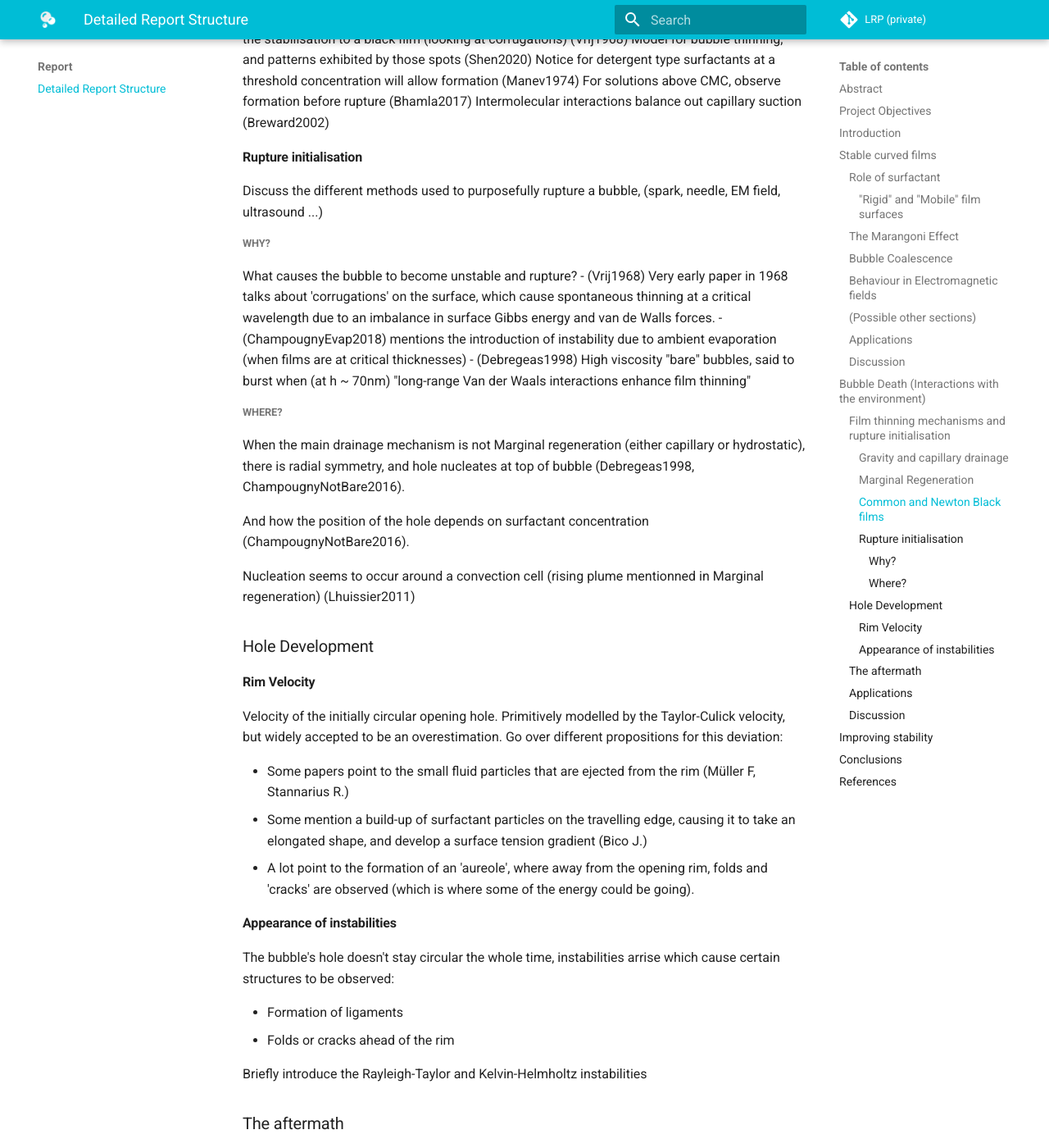
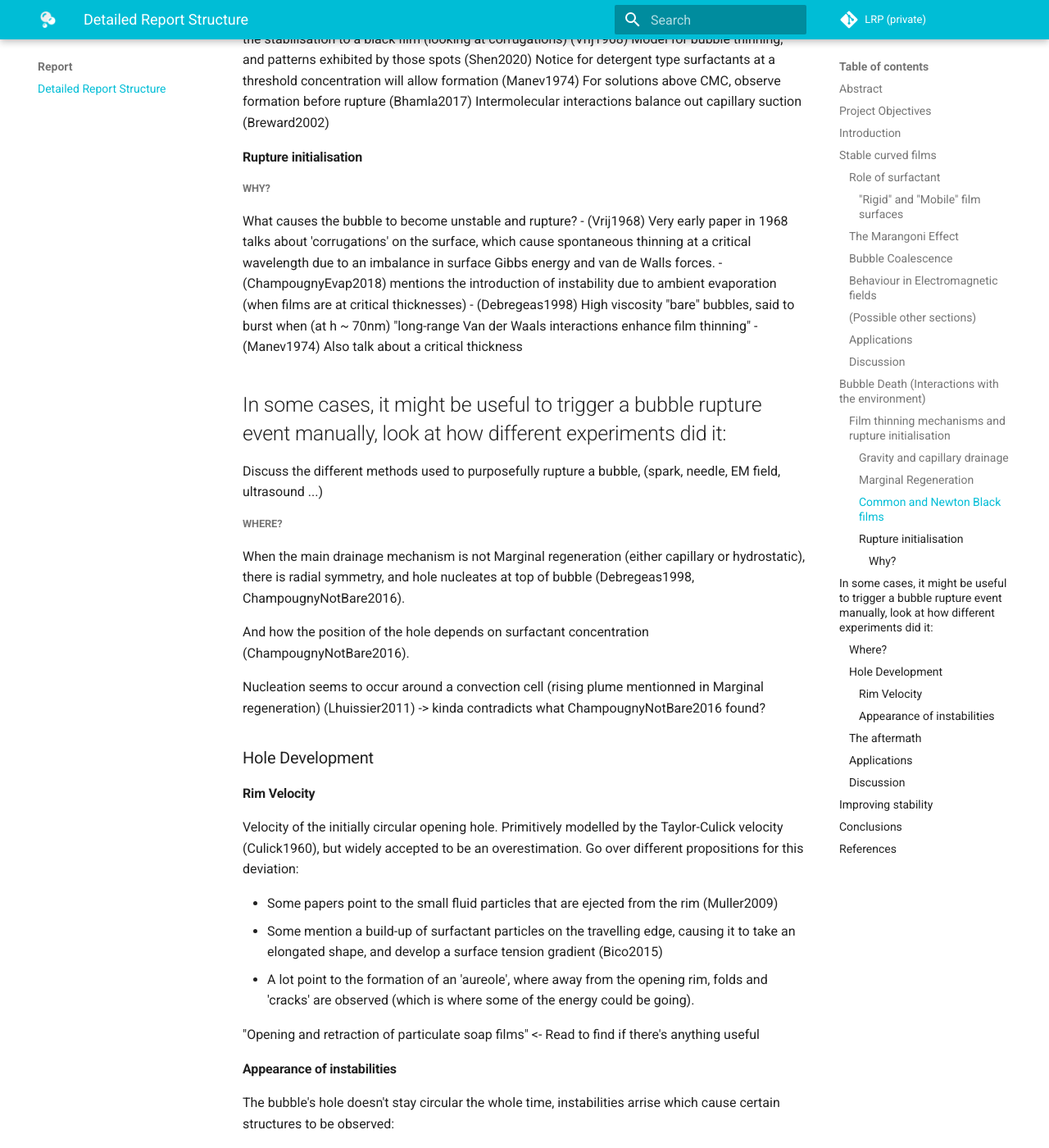
Before and after one commit to RabidSheep55/LRP, an MkDocs documentation site: the page built from Content/Structure.md, in a window 1280 px wide and 1400 px high, scrolled down 4908 px. Shown: the whole window at 82% size. Built offline with MkDocs 1.6.1 and Material for MkDocs 9.7.7, drawn with Linux system fonts in a browser that asks for light colours; comment, search, counter and statistics services are not loaded.

Commit message:
off for tonight

```diff
--- a/Content/Structure.md
+++ b/Content/Structure.md
@@ -147,29 +147,35 @@ For solutions above CMC, observe formation before rupture (Bhamla2017)
 Intermolecular interactions balance out capillary suction (Breward2002)
 
 #### Rupture initialisation
-Discuss the different methods used to purposefully rupture a bubble, (spark, needle, EM field, ultrasound ...)
-
 ##### Why?
 What causes the bubble to become unstable and rupture?
 - (Vrij1968) Very early paper in 1968 talks about 'corrugations' on the surface, which cause spontaneous thinning at a critical wavelength due to an imbalance in surface Gibbs energy and van de Walls forces.
 - (ChampougnyEvap2018) mentions the introduction of instability due to ambient evaporation (when films are at critical thicknesses)
 - (Debregeas1998) High viscosity "bare" bubbles, said to burst when (at h ~ 70nm) "long-range Van der Waals interactions enhance film thinning"
+- (Manev1974) Also talk about a critical thickness
+
+In some cases, it might be useful to trigger a bubble rupture event manually, look at how different experiments did it:
+-
+
+Discuss the different methods used to purposefully rupture a bubble, (spark, needle, EM field, ultrasound ...)
 
 ##### Where?
 When the main drainage mechanism is not Marginal regeneration (either capillary or hydrostatic), there is radial symmetry, and hole nucleates at top of bubble (Debregeas1998, ChampougnyNotBare2016).
 
 And how the position of the hole depends on surfactant concentration (ChampougnyNotBare2016).
 
-Nucleation seems to occur around a convection cell (rising plume mentionned in Marginal regeneration) (Lhuissier2011)
+Nucleation seems to occur around a convection cell (rising plume mentionned in Marginal regeneration) (Lhuissier2011) -> kinda contradicts what ChampougnyNotBare2016 found?
 
 
 ### Hole Development
 #### Rim Velocity
-Velocity of the initially circular opening hole. Primitively modelled by the Taylor-Culick velocity, but widely accepted to be an overestimation. Go over different propositions for this deviation:
+Velocity of the initially circular opening hole. Primitively modelled by the Taylor-Culick velocity (Culick1960), but widely accepted to be an overestimation. Go over different propositions for this deviation:
 
-- Some papers point to the small fluid particles that are ejected from the rim (Müller F, Stannarius R.)
-- Some mention a build-up of surfactant particles on the travelling edge, causing it to take an elongated shape, and develop a surface tension gradient (Bico J.)
+- Some papers point to the small fluid particles that are ejected from the rim (Muller2009)
+- Some mention a build-up of surfactant particles on the travelling edge, causing it to take an elongated shape, and develop a surface tension gradient (Bico2015)
 - A lot point to the formation of an 'aureole', where away from the opening rim, folds and 'cracks' are observed (which is where some of the energy could be going).
+
+"Opening and retraction of particulate soap films" <- Read to find if there's anything useful
 
 #### Appearance of instabilities
 The bubble's hole doesn't stay circular the whole time, instabilities arrise which cause certain structures to be observed:
```
Also changed, not shown: Content/papers.bib (+14 -0 lines).
